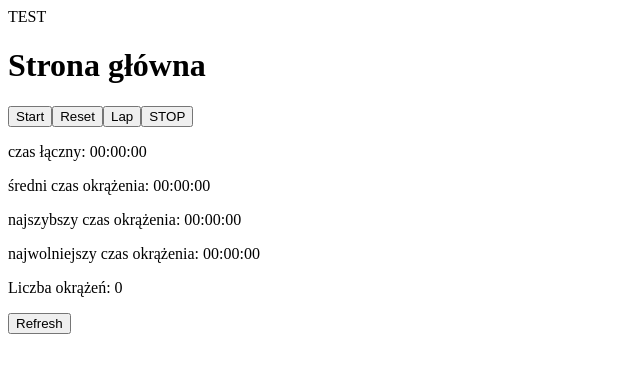
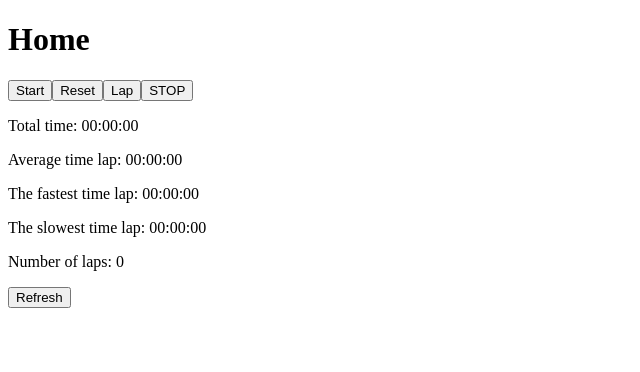
Before and after one commit to kwaq102/stopwatch, a React (Vite) app: page / in a window 1280 px wide. Both pictures are taken after a click on the button "STOP". Shown: the top 372 px of the page, without its empty margins (0-640 px from the left). Built offline with nearby package versions, Linux system fonts and the light colour scheme.

Commit message:
changed text to english

```diff
--- a/src/components/PageMain.tsx
+++ b/src/components/PageMain.tsx
@@ -15,8 +15,6 @@ const PageMain = () => {
 	const [currentMilisec, setCurrentMilisec] = useState(0);
 
 	const [fullTime, setFullTime] = useState("");
-
-	//Array with lap times by milliseconds
 	const [times, setTimes] = useState<number[]>([]);
 
 	const lapTime = currentMilisec;
@@ -28,8 +26,7 @@ const PageMain = () => {
 
 	return (
 		<div>
-			<div>TEST {fullTime}</div>
-			<h1>Strona główna</h1>
+			<h1>Home</h1>
 			<main>
 				{!hidden && (
 					<MainCounter
--- a/src/components/Summary.tsx
+++ b/src/components/Summary.tsx
@@ -9,29 +9,23 @@ const Summary = ({ times }: Props) => {
 
 	const summaryTime = () => {
 		let allTimes = 0;
-
 		allTimes = times.reduce((prevEl, currentEl) => prevEl + currentEl, 0);
-
 		return allTimes;
 	};
 
-	// TODO zrobić wszystko w głównym komponencie zamienić na milisecundy i pracować na milisec.
 	const averageTime = () => {
 		const fullTime = summaryTime();
-
 		return Math.round(fullTime / times.length);
 	};
 
 	return (
 		<>
 			<div>
-				<p>czas łączny: {formatTime(summaryTime())}</p>
-				<p>średni czas okrążenia: {formatTime(averageTime())}</p>
-				<p>najszybszy czas okrążenia: {formatTime(times[0])}</p>
-				<p>
-					najwolniejszy czas okrążenia: {formatTime(times[times.length - 1])}
-				</p>
-				<p>Liczba okrążeń: {times.length}</p>
+				<p>Total time: {formatTime(summaryTime())}</p>
+				<p>Average time lap: {formatTime(averageTime())}</p>
+				<p>The fastest time lap: {formatTime(times[0])}</p>
+				<p>The slowest time lap: {formatTime(times[times.length - 1])}</p>
+				<p>Number of laps: {times.length}</p>
 				<div>
 					{times.map((time, i) => (
 						<p key={i}>{formatTime(time)}</p>
--- a/src/components/counters/CurrentCounter.tsx
+++ b/src/components/counters/CurrentCounter.tsx
@@ -2,16 +2,12 @@ import { Dispatch, SetStateAction, useEffect } from "react";
 import { formatTime } from "../../assets/functions";
 type Props = {
 	startCurrentCounter: boolean;
-
 	currentMilisec: number;
 	handleCurrentMilisec: Dispatch<SetStateAction<number>>;
 };
 
-// TODO ZROBIĆ WŁASNY HOOK LICZNIKA I GO UŻYĆ (TAK JAK NP. W LEKCJI 60 O WŁASNYCH HOOKACH)
-
 const CurrentCounter = ({
 	startCurrentCounter,
-
 	currentMilisec,
 	handleCurrentMilisec,
 }: Props) => {
@@ -25,7 +21,6 @@ const CurrentCounter = ({
 
 	const handleStopwatch = () => {
 		if (!startCurrentCounter) return;
-
 		handleCurrentMilisec(prev => prev + 10);
 	};
 
--- a/src/components/counters/MainCounter.tsx
+++ b/src/components/counters/MainCounter.tsx
@@ -27,10 +27,8 @@ const MainCounter = ({
 		setMilliseconds(0);
 	}, []);
 
-	//TODO to można spróbować to jednej funkcji to samo jest w CurrentCounter
 	const handleStopwatch = () => {
 		if (!startMainCounter) return;
-
 		handleGlobalMilisec(prev => prev + 10);
 	};
 
```
